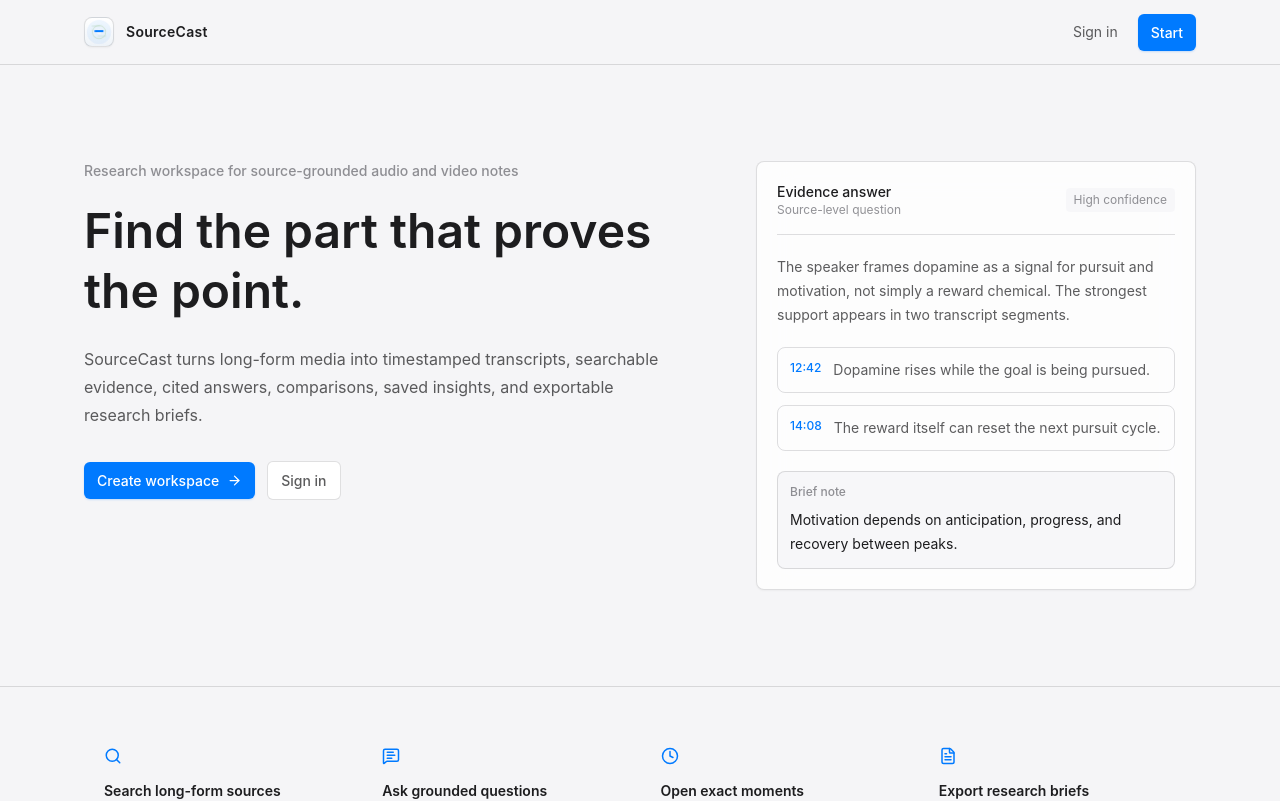
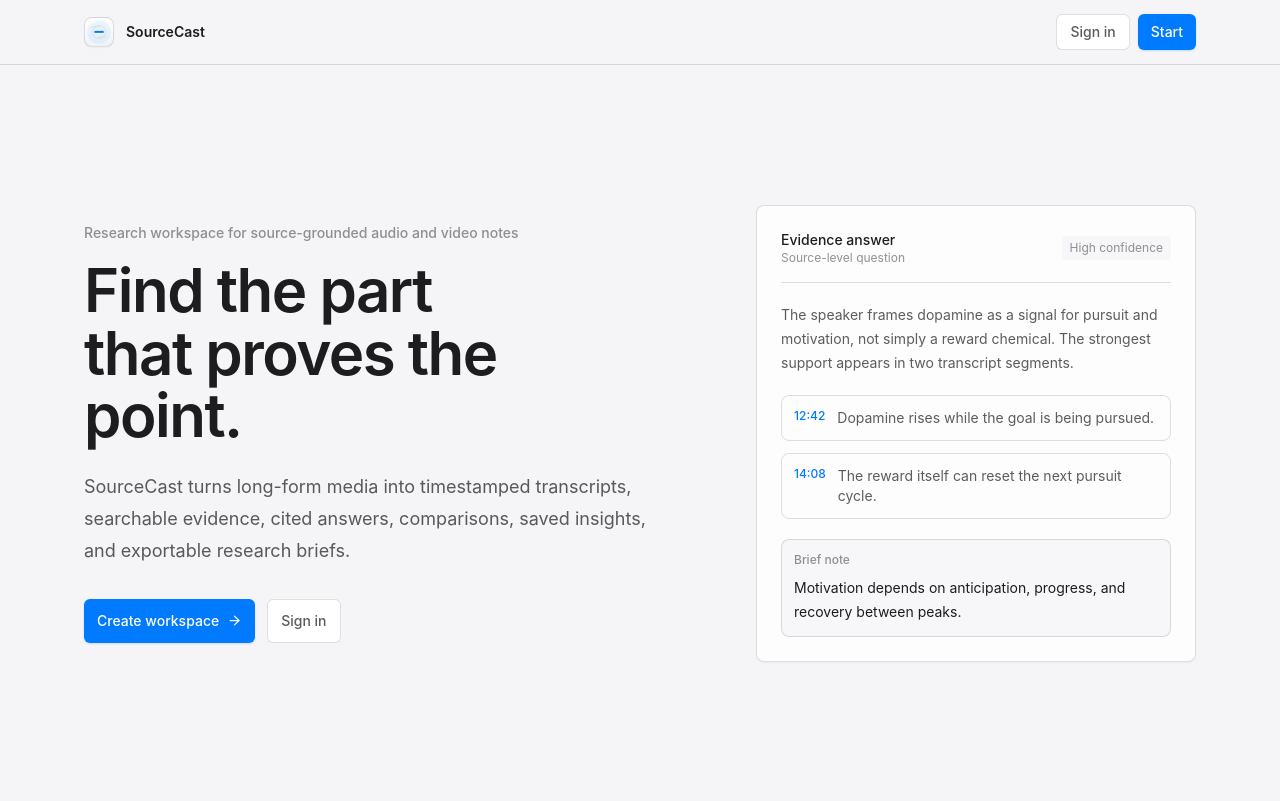
Before and after one commit to atikulmunna/SourceCast, a Next.js app in the folder frontend/: page / in a window 1280 px wide. Shown: the top 801 px of the page. Built offline with nearby package versions, Linux system fonts and the light colour scheme; no server answers.

Commit message:
fix(frontend): align landing page hero

```diff
--- a/frontend/src/app/globals.css
+++ b/frontend/src/app/globals.css
@@ -144,10 +144,14 @@
     align-items: center;
     justify-content: center;
     gap: 8px;
+    min-height: 36px;
     border-radius: 6px;
     padding: 8px 13px;
     font-size: 14px;
     font-weight: 500;
+    line-height: 1;
+    white-space: nowrap;
+    text-decoration: none;
     transition:
         background-color 0.15s ease,
         border-color 0.15s ease,
--- a/frontend/src/app/page.tsx
+++ b/frontend/src/app/page.tsx
@@ -51,55 +51,59 @@
     >
       <header
         className="border-b"
-        style={{ borderColor: "var(--border)", background: "var(--bg-primary)" }}
+        style={{ borderColor: "var(--border)", background: "var(--bg-secondary)" }}
       >
         <div className="mx-auto flex h-16 max-w-6xl items-center justify-between px-5">
           <Link href="/" className="flex items-center gap-3">
             <span className="brand-mark" aria-hidden="true" />
-            <span className="text-sm font-semibold tracking-[0.02em]">SourceCast</span>
+            <span className="text-sm font-semibold">SourceCast</span>
           </Link>
-          <nav className="flex items-center gap-2">
+          <nav className="flex items-center gap-2" aria-label="Primary navigation">
             <Link
               href="/login"
-              className="rounded-md px-3 py-2 text-sm"
+              className="secondary-button h-9 px-3"
               style={{ color: "var(--text-secondary)" }}
             >
               Sign in
             </Link>
-            <Link href="/register" id="cta-nav-register" className="primary-button">
+            <Link href="/register" id="cta-nav-register" className="primary-button h-9 px-4">
               Start
             </Link>
           </nav>
         </div>
       </header>
 
-      <section className="mx-auto grid max-w-6xl gap-10 px-5 py-16 lg:grid-cols-[minmax(0,1fr)_440px] lg:items-start lg:py-24">
+      <section className="mx-auto grid min-h-[calc(100vh-64px)] max-w-6xl gap-10 px-5 py-12 sm:py-16 lg:grid-cols-[minmax(0,1fr)_440px] lg:items-center">
         <div className="max-w-2xl">
-          <p className="mb-5 text-sm font-medium" style={{ color: "var(--text-muted)" }}>
+          <p className="mb-4 text-sm font-medium" style={{ color: "var(--text-muted)" }}>
             Research workspace for source-grounded audio and video notes
           </p>
-          <h1 className="text-4xl font-semibold leading-tight sm:text-5xl">
+          <h1 className="max-w-[11ch] text-5xl font-semibold leading-[1.04] tracking-tight sm:text-6xl">
             Find the part that proves the point.
           </h1>
           <p
-            className="mt-6 max-w-xl text-base leading-7"
+            className="mt-6 max-w-xl text-lg leading-8"
             style={{ color: "var(--text-secondary)" }}
           >
             SourceCast turns long-form media into timestamped transcripts, searchable evidence,
             cited answers, comparisons, saved insights, and exportable research briefs.
           </p>
           <div className="mt-8 flex flex-wrap items-center gap-3">
-            <Link href="/register" id="cta-hero-register" className="primary-button">
-              Create workspace
+            <Link
+              href="/register"
+              id="cta-hero-register"
+              className="primary-button h-11 whitespace-nowrap px-5"
+            >
+              <span>Create workspace</span>
               <ArrowRight size={15} />
             </Link>
-            <Link href="/login" className="secondary-button">
+            <Link href="/login" className="secondary-button h-11 whitespace-nowrap px-5">
               Sign in
             </Link>
           </div>
         </div>
 
-        <aside className="surface p-5">
+        <aside className="surface p-5 sm:p-6">
           <div className="mb-5 flex items-center justify-between border-b pb-4" style={{ borderColor: "var(--border)" }}>
             <div>
               <p className="text-sm font-medium">Evidence answer</p>
@@ -107,7 +111,7 @@
                 Source-level question
               </p>
             </div>
-            <span className="rounded px-2 py-1 text-xs" style={{ background: "var(--bg-secondary)", color: "var(--text-muted)" }}>
+            <span className="rounded px-2 py-1 text-xs whitespace-nowrap" style={{ background: "var(--bg-secondary)", color: "var(--text-muted)" }}>
               High confidence
             </span>
           </div>
@@ -133,7 +137,7 @@
         </aside>
       </section>
 
-      <section className="border-y" style={{ borderColor: "var(--border)" }}>
+      <section className="border-y" style={{ borderColor: "var(--border)", background: "var(--bg-secondary)" }}>
         <div className="mx-auto grid max-w-6xl gap-px px-5 py-10 sm:grid-cols-2 lg:grid-cols-4">
           {capabilities.map((item) => (
             <div key={item.title} className="py-5 sm:px-5">
```
